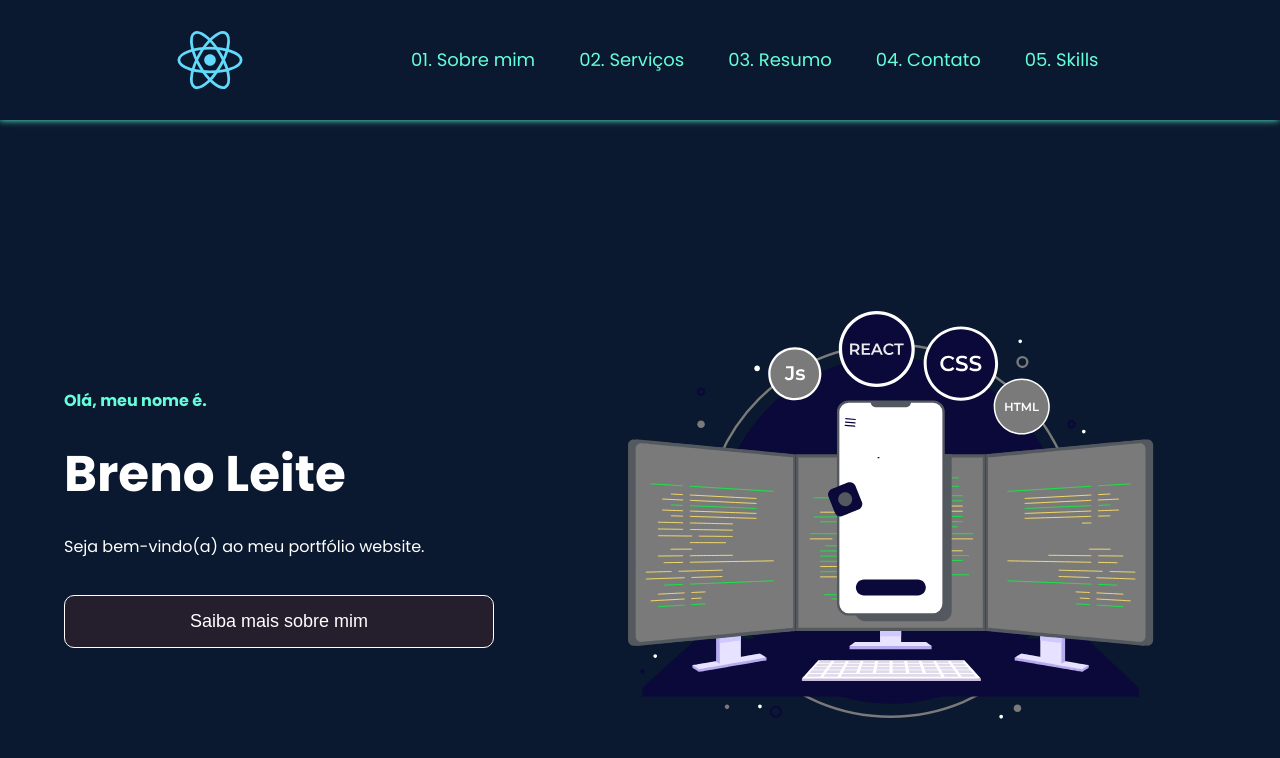
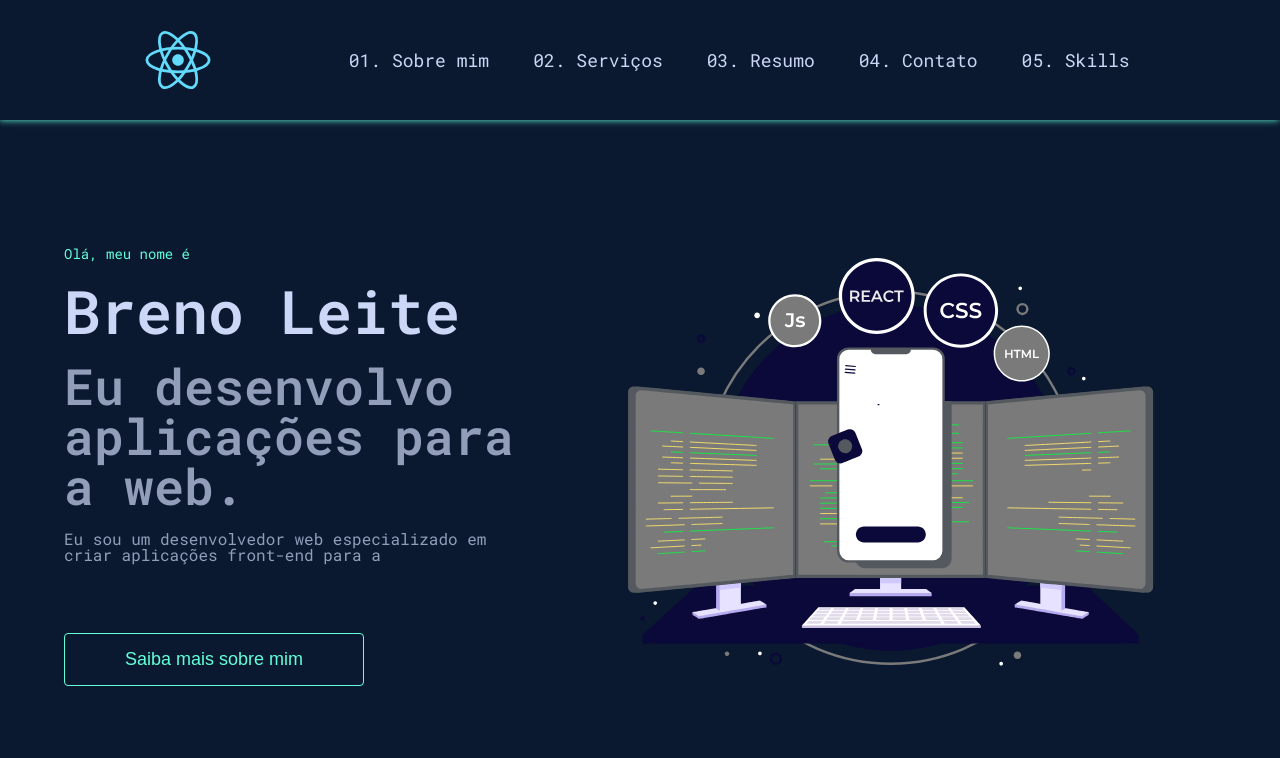
Before and after one commit to brenoleitep/Meu-Portfolio, a React (Vite) app: page / in a window 1280 px wide. Shown: the top 758 px of the page. Built offline with nearby package versions, Linux system fonts and the light colour scheme.

Commit message:
Feat: Introdução finalizada

```diff
--- a/index.html
+++ b/index.html
@@ -5,6 +5,9 @@
     <link rel="icon" href="./src/assets/logoreact.png" />
     <meta name="viewport" content="width=device-width, initial-scale=1.0" />
     <link rel="preconnect" href="https://fonts.googleapis.com">
+    <link rel="preconnect" href="https://fonts.googleapis.com">
+<link rel="preconnect" href="https://fonts.gstatic.com" crossorigin>
+<link href="https://fonts.googleapis.com/css2?family=Roboto+Mono:wght@300;400;500;600;700&display=swap" rel="stylesheet">
 <link rel="preconnect" href="https://fonts.gstatic.com" crossorigin>
 <link href="https://fonts.googleapis.com/css2?family=Poppins:wght@300;400;500;700&display=swap" rel="stylesheet">
     <title>Portfólio Breno Leite</title>
--- a/src/components/Header/style.js
+++ b/src/components/Header/style.js
@@ -19,14 +19,14 @@ export const StyledHeader = styled.header`
   li {
     padding: 10px;
     border: 2px solid #0a192f;
-    color: #64ffda;
+    color: #ccd6f6;
 
     :hover {
       background-color: #0a192f;
       cursor: pointer;
-      border: 2px solid white;
+      border: 2px solid #64ffda;
       border-radius: 10px;
-      color: white;
+      color: #64ffda;
     }
   }
 
--- a/src/components/Introduction/index.jsx
+++ b/src/components/Introduction/index.jsx
@@ -15,14 +15,17 @@ const Introduction = () => {
       <StyledDivisionIntroduction>
         <StyledDivIntroduction>
           <h2>
-            <Texts text="Olá, meu nome é." />
+            <Texts text="Olá, meu nome é" />
           </h2>
 
           <h1>
             <Texts text="Breno Leite" />
           </h1>
+          <h3>
+            <Texts text="Eu desenvolvo aplicações para a web." />
+          </h3>
           <p>
-            <Texts text="Seja bem-vindo(a) ao meu portfólio website." />
+            <Texts text="Eu sou um desenvolvedor web especializado em criar aplicações front-end para a web. Atualmente estou focado em construir landing pages e me tornar um desenvolvedor full-stack." />
           </p>
 
           <button>Saiba mais sobre mim</button>
--- a/src/components/Introduction/style.js
+++ b/src/components/Introduction/style.js
@@ -3,7 +3,6 @@ import styled from "styled-components";
 export const StyledIntroduction = styled.div`
   display: flex;
   flex-direction: column;
-  min-height: 100vh;
   justify-content: center;
   position: relative;
 `;
@@ -13,26 +12,43 @@ export const StyledDivIntroduction = styled.div`
   flex-direction: column;
   margin: 0 auto;
   min-width: 40%;
-  gap: 40px;
+  gap: 20px;
 
   h1 {
+    font-size: 60px;
+    color: #ccd6f6;
+    font-weight: 600;
+  }
+
+  h3 {
     font-size: 50px;
+    color: #ccd6f6;
+    opacity: 70%;
+    font-weight: 600;
   }
 
   h2 {
+    font-size: 14px;
+    color: #64ffda;
+    font-weight: 400;
+  }
+
+  p {
     font-size: 16px;
-    color: #64ffda;
+    color: #ccd6f6;
+    opacity: 70%;
   }
 
   button {
-    width: 430px;
+    width: 300px;
     padding: 15px;
-    background-color: #251e2c;
+    background-color: #0a192f;
     cursor: pointer;
-    border: 1px solid white;
-    border-radius: 10px;
-    color: white;
+    border: 1px solid #64ffda;
+    border-radius: 4px;
+    color: #64ffda;
     font-size: 18px;
+    margin-top: 50px;
   }
 `;
 
--- a/src/components/Texts/index.jsx
+++ b/src/components/Texts/index.jsx
@@ -6,7 +6,7 @@ const Texts = (props) => {
   useEffect(() => {
     const intervalId = setInterval(() => {
       setCount((count) => count + 1);
-    }, 100);
+    }, 70);
 
     return () => clearInterval(intervalId);
   }, []);
--- a/src/styles/globalStyles.js
+++ b/src/styles/globalStyles.js
@@ -19,7 +19,7 @@ time, mark, audio, video {
 	border: 0;
 	box-sizing: border-box;
 	vertical-align: baseline;
-	font-family: "Poppins", sans-serif;
+	font-family: 'Roboto Mono', monospace;
 }
 
 
```
